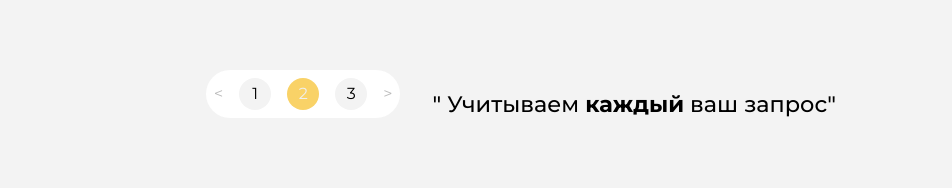
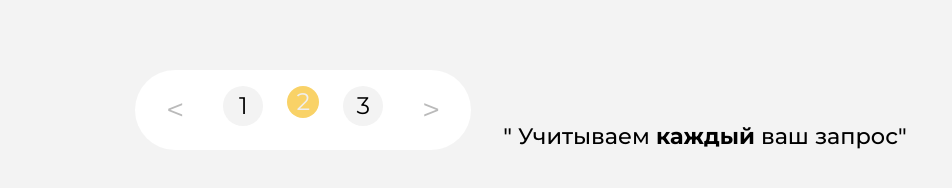
Before and after one commit to VladimirPetrosyan/DomPlusMain, a React (Vite) app: page / in a window 1280 px wide. Shown: the part 1218-1406 px from the top of the page, without its empty margins (327-1279 px from the left). Built offline with nearby package versions, Linux system fonts and the light colour scheme.

Commit message:
again slider

```diff
--- a/src/components/MainPage/ProjectAsistence/styles.module.css
+++ b/src/components/MainPage/ProjectAsistence/styles.module.css
@@ -228,6 +228,26 @@ img.imageDom{
     display: flex;
 }
 
+.sliderArrow {
+    font-size: 2rem; /* Увеличиваем размер стрелок */
+    width: 3rem; /* Увеличиваем ширину кнопок */
+    height: 3rem; /* Увеличиваем высоту кнопок */
+    display: flex;
+    align-items: center;
+    justify-content: center;
+}
+
+.sliderContent, .sliderSelectedContent {
+    width: 2.5rem; /* Увеличиваем ширину кнопок номеров */
+    height: 2.5rem; /* Увеличиваем высоту кнопок номеров */
+    font-size: 1.5rem; /* Увеличиваем шрифт для цифр */
+}
+
+.slider {
+    gap: 1.5rem; /* Увеличиваем промежутки между кнопками */
+    padding: 1rem; /* Добавляем больше внутреннего отступа */
+}
+
 @media screen and (max-width: 768px) {
     .sliderArrow {
         font-size: 2rem; /* Увеличиваем размер стрелок */
```
